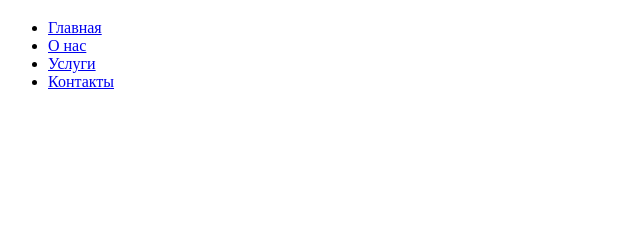
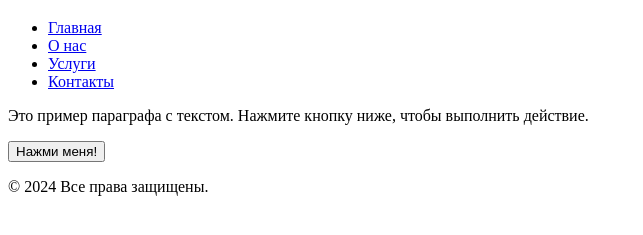
Before and after one commit to MaximShekshaev/lab-5, a plain HTML site: page index.html in a window 1280 px wide. Shown: the part 61-296 px from the top of the page, without its empty margins (0-643 px from the left). Drawn offline with Linux system fonts and the light colour scheme; a web font is replaced by a local one.

Commit message:
feat: добавлена основаня часть сайта и стилизация

```diff
--- a/index.html
+++ b/index.html
@@ -26,5 +26,12 @@
             </ul>
         </nav>
     </header>
+    <main>
+        <p>Это пример параграфа с текстом. Нажмите кнопку ниже, чтобы выполнить действие.</p>
+        <button id="myButton">Нажми меня!</button>
+    </main>
+    <footer>
+        <p>&copy; 2024 Все права защищены.</p>
+    </footer>
 </body>
 </html>
```
